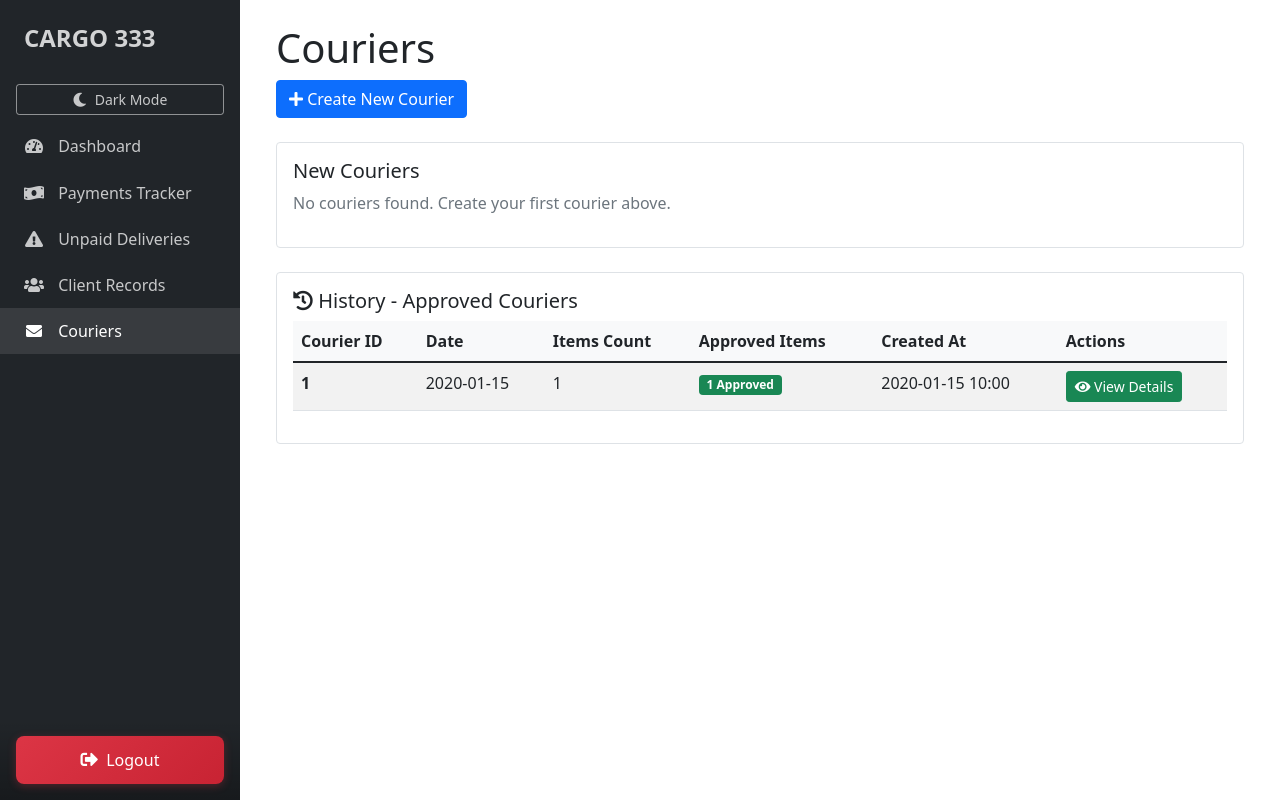
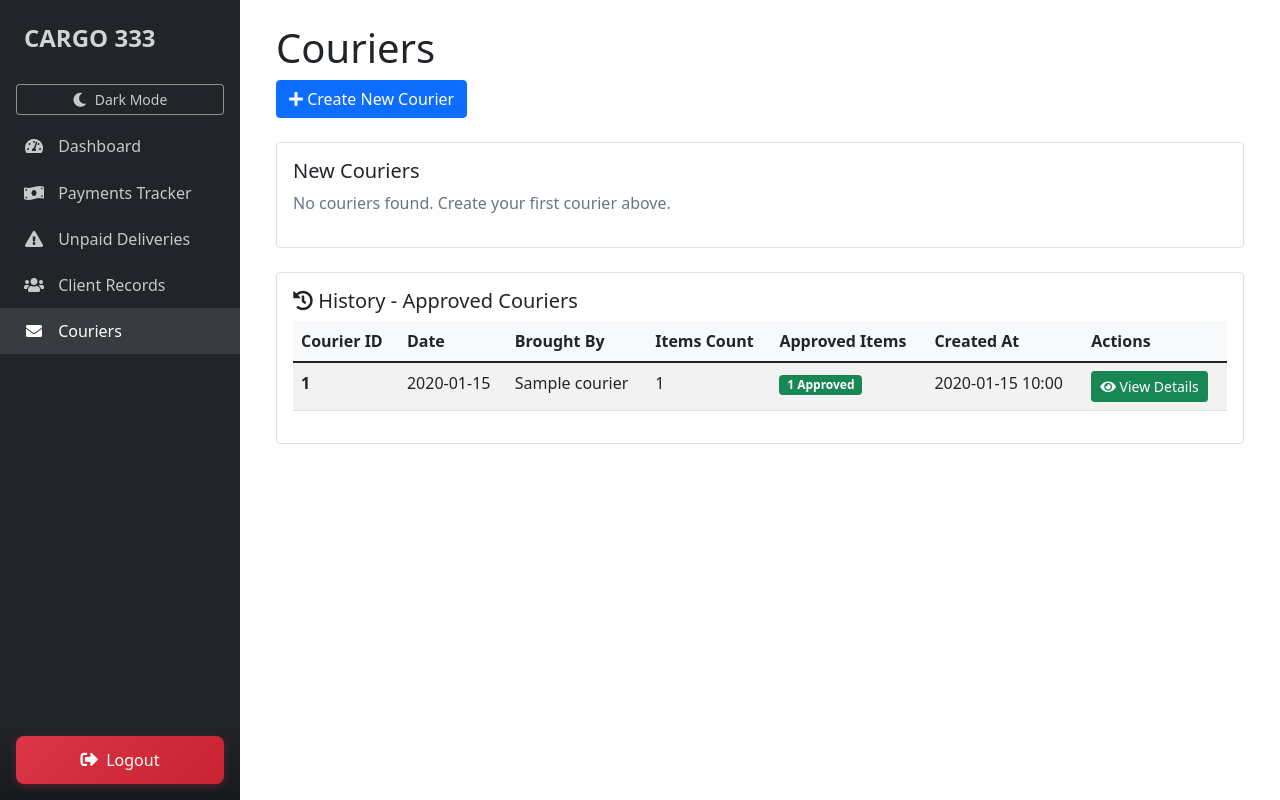
Before and after one commit to Cargos333/cargo333, a Flask app: page /couriers in a window 1280 px wide. Run offline with Flask 3, Linux system fonts and the light colour scheme; a user stored in the database is signed in; tables that the repository leaves empty hold one stand-in row (values such as "Sample post").

Commit message:
Add files via upload

```diff
--- a/templates/couriers.html
+++ b/templates/couriers.html
@@ -35,6 +35,7 @@
                         <tr>
                             <th>Courier ID</th>
                             <th>Date</th>
+                            <th>Brought By</th>
                             <th>Items Count</th>
                             <th>Created At</th>
                             <th>Actions</th>
@@ -45,6 +46,7 @@
                         <tr>
                             <td><strong>{{ courier.courier_id }}</strong></td>
                             <td>{{ courier.date.strftime('%Y-%m-%d') }}</td>
+                            <td>{{ courier.brought_by_name or 'N/A' }}</td>
                             <td>{{ courier.items|length }}</td>
                             <td>{{ courier.created_at.strftime('%Y-%m-%d %H:%M') }}</td>
                             <td>
@@ -81,6 +83,7 @@
                         <tr>
                             <th>Courier ID</th>
                             <th>Date</th>
+                            <th>Brought By</th>
                             <th>Items Count</th>
                             <th>Approved Items</th>
                             <th>Created At</th>
@@ -92,6 +95,7 @@
                         <tr>
                             <td><strong>{{ courier.courier_id }}</strong></td>
                             <td>{{ courier.date.strftime('%Y-%m-%d') }}</td>
+                            <td>{{ courier.brought_by_name or 'N/A' }}</td>
                             <td>{{ courier.items|length }}</td>
                             <td>
                                 <span class="badge bg-success">
```
